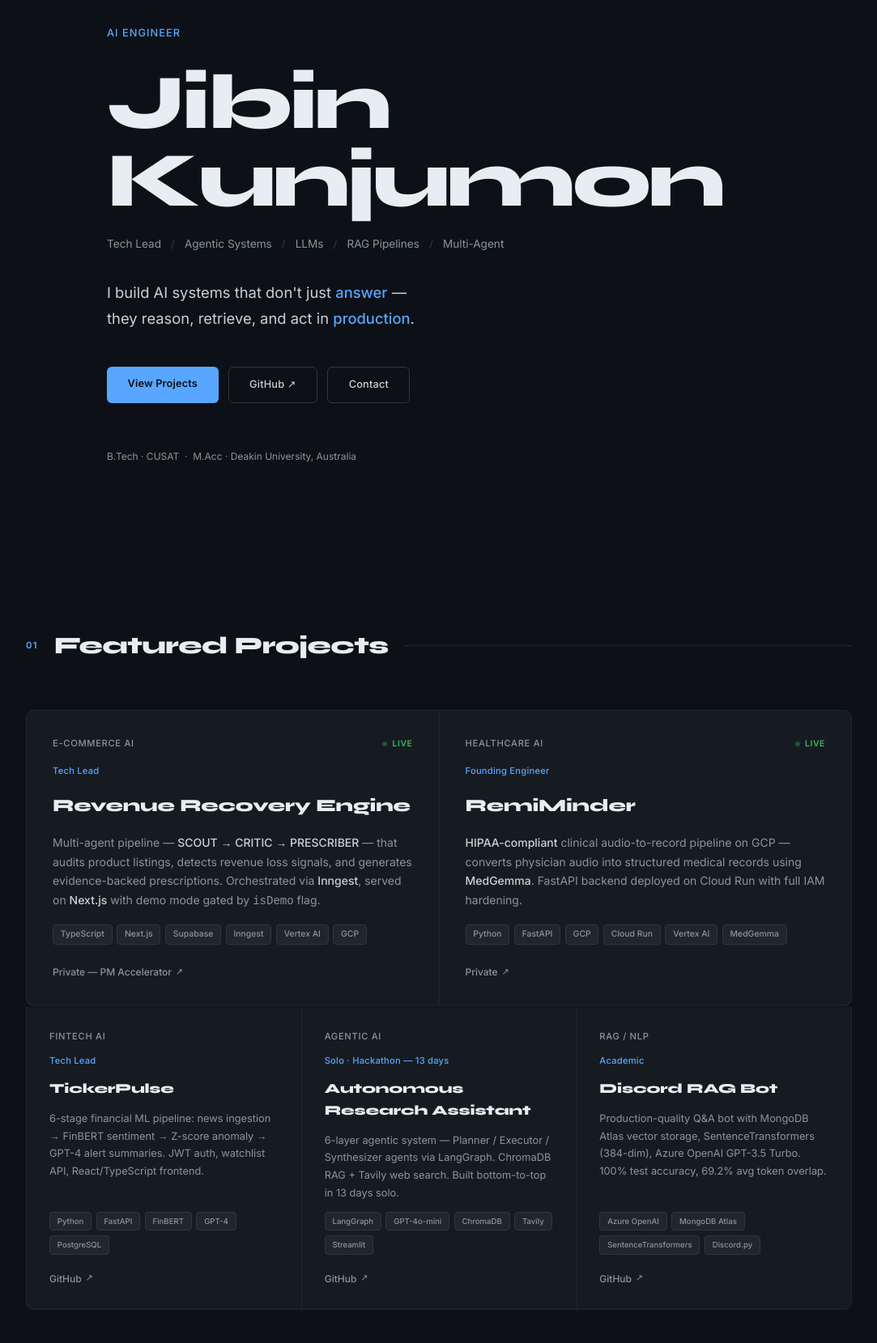
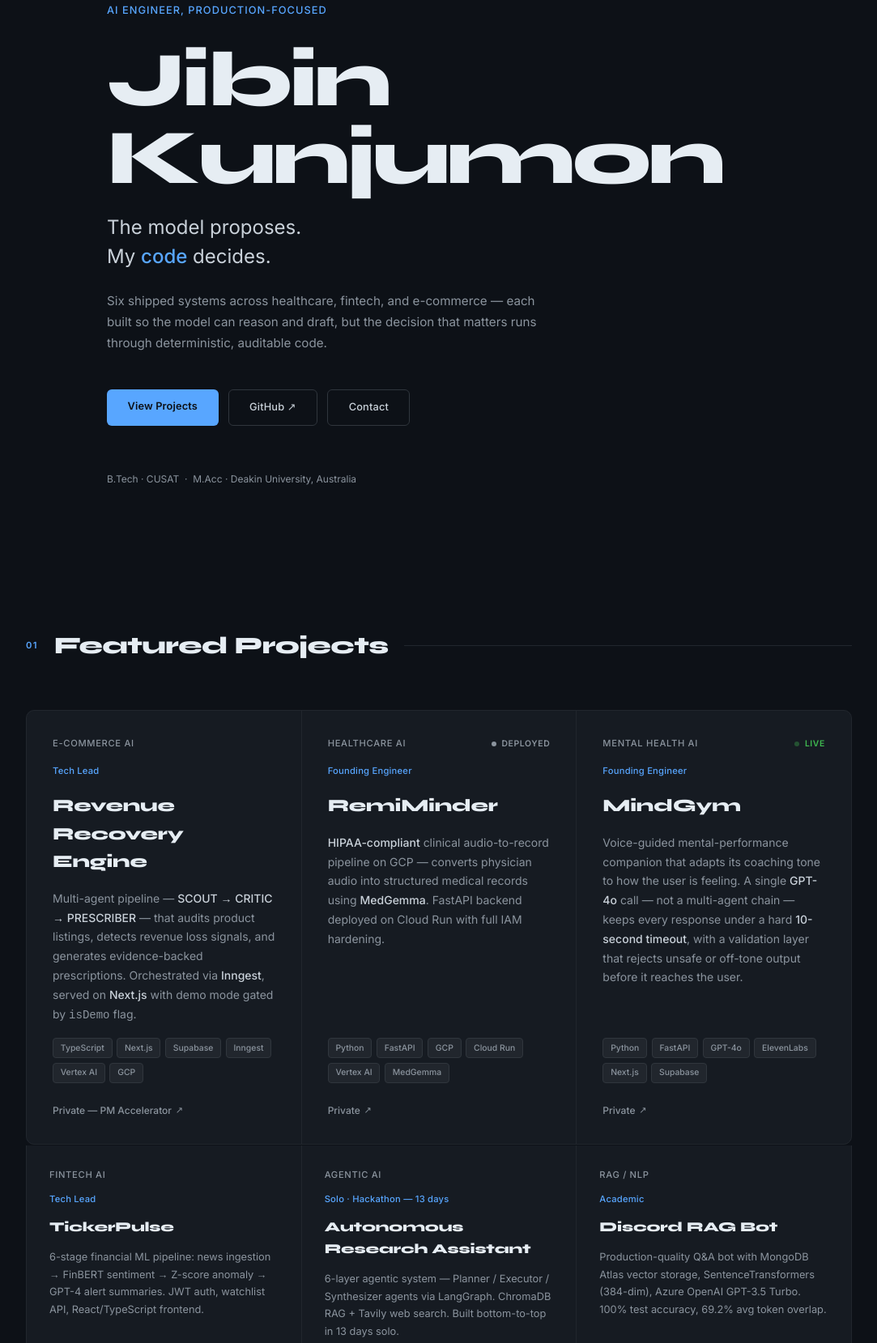
Before and after one commit to jibz33on/portfolio, a plain HTML site: page index.html in a window 1280 px wide. Shown: the part 114-1773 px from the top of the page at 81% size, without its empty margins (98-1181 px from the left). Drawn offline with Linux system fonts and the light colour scheme.

Commit message:
feat: reposition hero copy and add MindGym project
Replace the hero's technology tag list and generic tagline with a
trust-first message ("The model proposes. My code decides.") backed by
a supporting line, matching the engineering-judgment positioning
worked out in PORTFOLIO_STRATEGY.md. Add the missing MindGym project
card, widen the featured grid to 3 columns to fit it, and correct
inaccurate "Live" status badges on Revenue Recovery Engine and
RemiMinder. Gitignore the private .claude/ directory.

```diff
--- a/index.html
+++ b/index.html
@@ -56,18 +56,17 @@ nav{
   opacity:0;animation:fadeUp .6s .3s forwards
 }
 .hero-name span{color:var(--blue)}
-.hero-roles{
-  font-size:.85rem;font-weight:400;color:var(--muted);
-  margin-bottom:2rem;display:flex;flex-wrap:wrap;gap:.35rem .75rem;
+.hero-tagline{
+  font-size:1.5rem;font-weight:400;color:var(--text-dim);
+  max-width:560px;margin-bottom:1.5rem;line-height:1.5;
   opacity:0;animation:fadeUp .6s .4s forwards
 }
-.hero-roles .sep{color:var(--border-subtle)}
-.hero-tagline{
-  font-size:1.15rem;font-weight:400;color:var(--text-dim);
-  max-width:520px;margin-bottom:2.75rem;line-height:1.75;
+.hero-tagline em{color:var(--blue);font-style:normal;font-weight:500}
+.hero-support{
+  font-size:.95rem;font-weight:400;color:var(--muted);
+  max-width:540px;margin-bottom:2.75rem;line-height:1.7;
   opacity:0;animation:fadeUp .6s .5s forwards
 }
-.hero-tagline em{color:var(--blue);font-style:normal;font-weight:500}
 .hero-ctas{
   display:flex;flex-wrap:wrap;gap:.75rem;
   opacity:0;animation:fadeUp .6s .6s forwards
@@ -100,7 +99,7 @@ section{max-width:1100px;margin:0 auto;padding:5.5rem 2.5rem}
 
 /* FEATURED PROJECTS */
 .featured-grid{
-  display:grid;grid-template-columns:1fr 1fr;gap:1px;
+  display:grid;grid-template-columns:repeat(3,1fr);gap:1px;
   background:var(--border);border:1px solid var(--border);margin-bottom:1px;
   border-radius:10px;overflow:hidden
 }
@@ -119,6 +118,8 @@ section{max-width:1100px;margin:0 auto;padding:5.5rem 2.5rem}
 .project-domain{font-size:.7rem;font-weight:500;letter-spacing:.06em;text-transform:uppercase;color:var(--muted)}
 .prod-badge{display:flex;align-items:center;gap:.4rem;font-size:.65rem;font-weight:600;color:var(--green);letter-spacing:.06em;text-transform:uppercase}
 .prod-dot{width:6px;height:6px;border-radius:50%;background:var(--green);animation:pulse 2s infinite}
+.prod-badge.status-deployed{color:var(--muted)}
+.prod-badge.status-deployed .prod-dot{background:var(--muted);animation:none}
 .role-badge{font-size:.7rem;font-weight:500;color:var(--blue);letter-spacing:.02em}
 .project-name{font-family:'Syne',sans-serif;font-size:1.35rem;font-weight:800;letter-spacing:-.01em;color:var(--text)}
 .project-desc{font-size:.875rem;color:var(--muted);line-height:1.7;flex:1}
@@ -256,24 +257,16 @@ footer{
 
 <!-- HERO -->
 <section class="hero" id="hero">
-  <p class="hero-eyebrow">AI Engineer</p>
+  <p class="hero-eyebrow">AI Engineer, Production-Focused</p>
   <h1 class="hero-name">Jibin<br>Kunjumon</h1>
 
-  <div class="hero-roles">
-    <span>Tech Lead</span>
-    <span class="sep">/</span>
-    <span>Agentic Systems</span>
-    <span class="sep">/</span>
-    <span>LLMs</span>
-    <span class="sep">/</span>
-    <span>RAG Pipelines</span>
-    <span class="sep">/</span>
-    <span>Multi-Agent</span>
-  </div>
+  <p class="hero-tagline">
+    The model proposes.<br>
+    My <em>code</em> decides.
+  </p>
 
-  <p class="hero-tagline">
-    I build AI systems that don't just <em>answer</em> —<br>
-    they reason, retrieve, and act in <em>production</em>.
+  <p class="hero-support">
+    Six shipped systems across healthcare, fintech, and e-commerce — each built so the model can reason and draft, but the decision that matters runs through deterministic, auditable code.
   </p>
 
   <div class="hero-ctas">
@@ -298,7 +291,6 @@ footer{
     <div class="project-featured">
       <div class="project-meta">
         <span class="project-domain">E-commerce AI</span>
-        <span class="prod-badge"><span class="prod-dot"></span>Live</span>
       </div>
       <span class="role-badge">Tech Lead</span>
       <h3 class="project-name">Revenue Recovery Engine</h3>
@@ -320,7 +312,7 @@ footer{
     <div class="project-featured">
       <div class="project-meta">
         <span class="project-domain">Healthcare AI</span>
-        <span class="prod-badge"><span class="prod-dot"></span>Live</span>
+        <span class="prod-badge status-deployed"><span class="prod-dot"></span>Deployed</span>
       </div>
       <span class="role-badge">Founding Engineer</span>
       <h3 class="project-name">RemiMinder</h3>
@@ -334,6 +326,28 @@ footer{
         <span class="badge">Cloud Run</span>
         <span class="badge">Vertex AI</span>
         <span class="badge">MedGemma</span>
+      </div>
+      <a class="project-link" href="#">Private</a>
+    </div>
+
+    <!-- MindGym -->
+    <div class="project-featured">
+      <div class="project-meta">
+        <span class="project-domain">Mental Health AI</span>
+        <span class="prod-badge"><span class="prod-dot"></span>Live</span>
+      </div>
+      <span class="role-badge">Founding Engineer</span>
+      <h3 class="project-name">MindGym</h3>
+      <p class="project-desc">
+        Voice-guided mental-performance companion that adapts its coaching tone to how the user is feeling. A single <strong>GPT-4o</strong> call — not a multi-agent chain — keeps every response under a hard <strong>10-second timeout</strong>, with a validation layer that rejects unsafe or off-tone output before it reaches the user.
+      </p>
+      <div class="tech-badges">
+        <span class="badge">Python</span>
+        <span class="badge">FastAPI</span>
+        <span class="badge">GPT-4o</span>
+        <span class="badge">ElevenLabs</span>
+        <span class="badge">Next.js</span>
+        <span class="badge">Supabase</span>
       </div>
       <a class="project-link" href="#">Private</a>
     </div>
```
Also changed, not shown: 1 other file.
